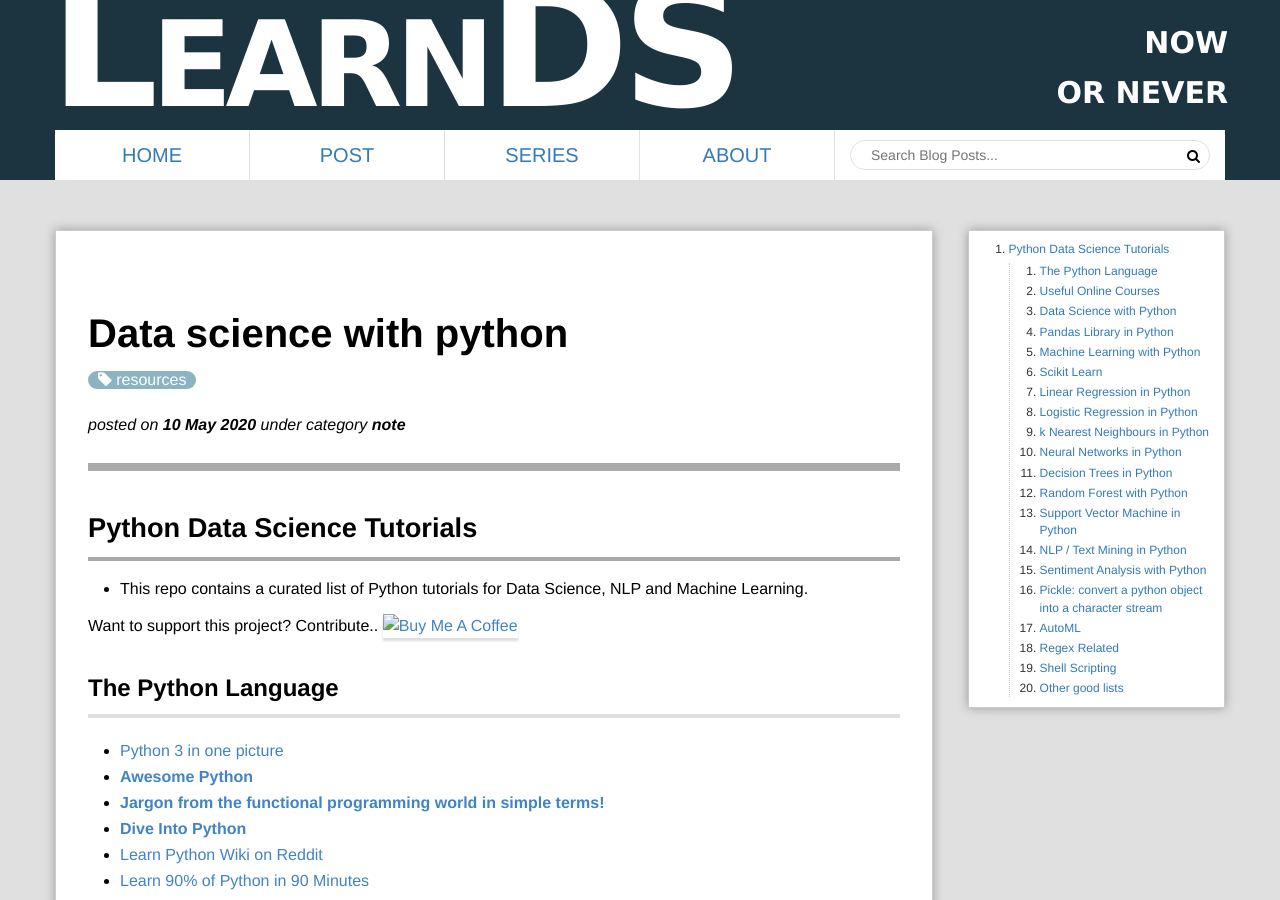
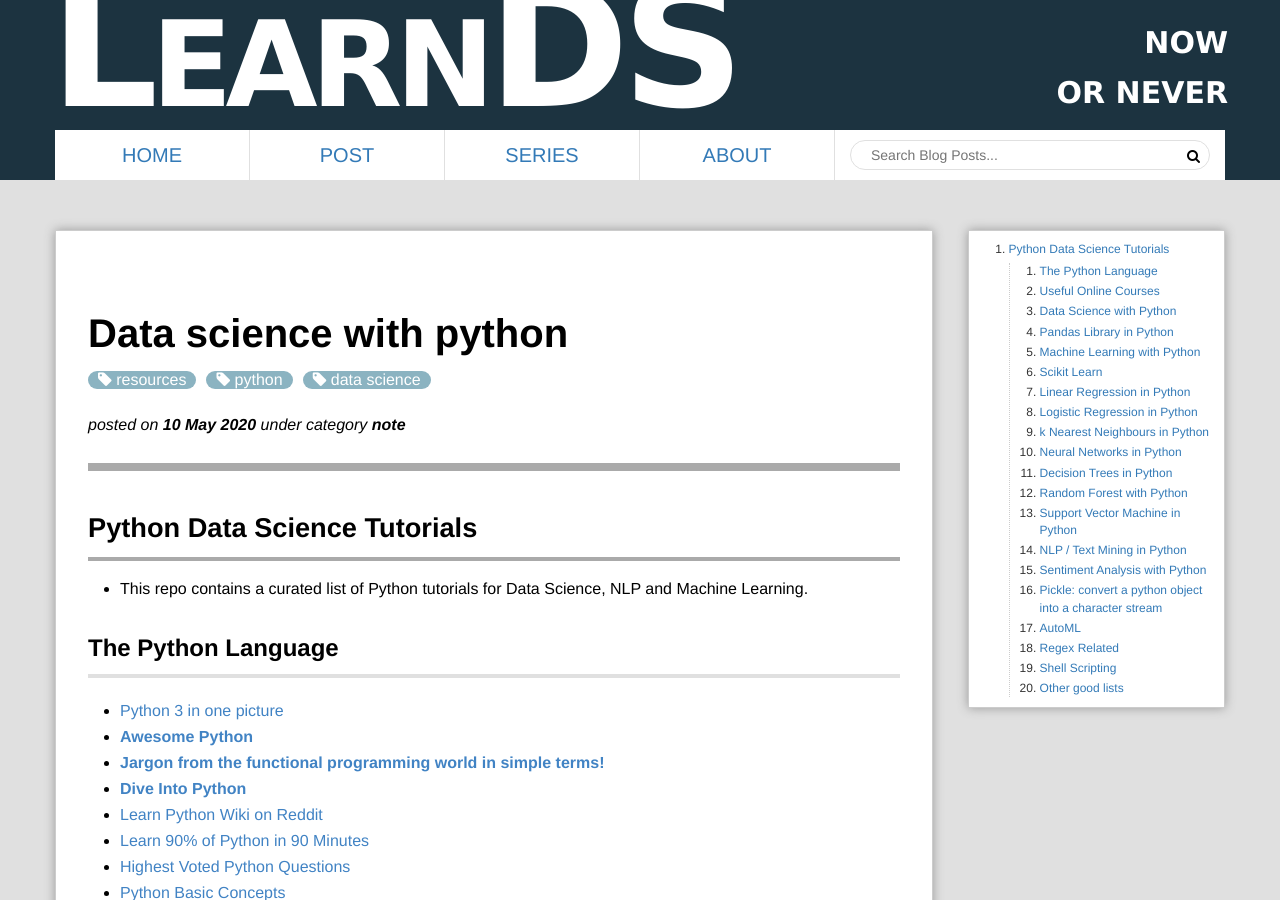
Before and after one commit to LearnDSML/blog, a Jekyll site: the page built from _posts/2020-05-10-Data-Science-Python.md, in a window 1280 px wide and 900 px high. Built offline with Jekyll 4.4.1, drawn with Linux system fonts in a browser that asks for light colours; comment, search, counter and statistics services are not loaded.

Commit message:
Update 2020-05-10-Data-Science-Python.md

```diff
--- a/_posts/2020-05-10-Data-Science-Python.md
+++ b/_posts/2020-05-10-Data-Science-Python.md
@@ -2,16 +2,12 @@
 title: "Data Science with Python"
 layout: post
 category: note
-tags: [resources]
+tags: [resources, python, data science]
 excerpt: "Curated List of Resources for Data Science with Python"
 ---
 
 # Python Data Science Tutorials
 - This repo contains a curated list of Python tutorials for Data Science, NLP and Machine Learning.
-
-Want to support this project? Contribute..
-<a href="https://ko-fi.com/shivampanchal" target="_blank"><img src="https://www.buymeacoffee.com/assets/img/custom_images/orange_img.png" alt="Buy Me A Coffee" style="height: 41px !important;width: 174px !important;box-shadow: 0px 3px 2px 0px rgba(190, 190, 190, 0.5) !important;-webkit-box-shadow: 0px 3px 2px 0px rgba(190, 190, 190, 0.5) !important;" ></a>
-
 
 ## The Python Language
 - [Python 3 in one picture](https://fossbytes.com/wp-content/uploads/2015/09/python-3-in-one-pic.png)
```
